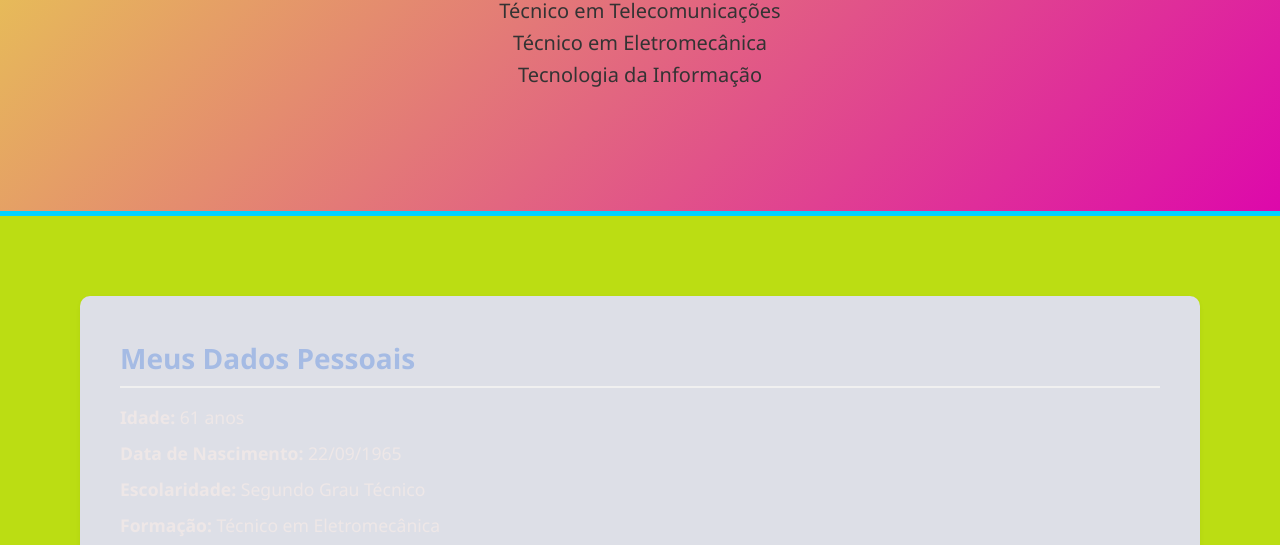
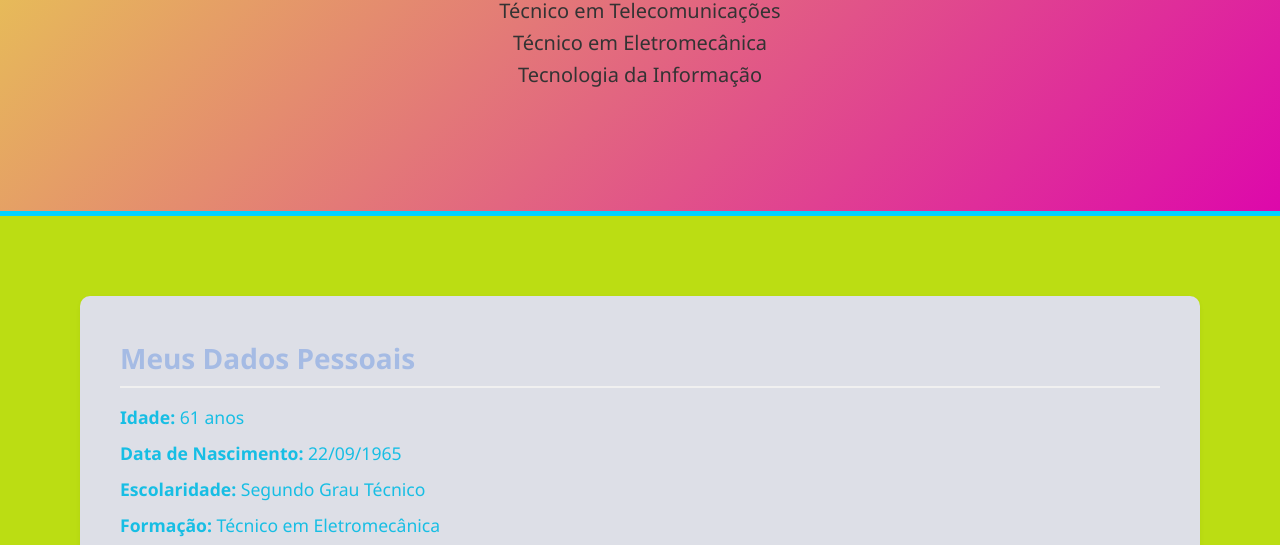
Before and after one commit to luket61/MeuPortifolio, a plain HTML site: page index.html in a window 1280 px wide. Shown: the part 390-935 px from the top of the page. Drawn offline with Linux system fonts and the light colour scheme.

Commit message:
Update style.css

```diff
--- a/css/style.css
+++ b/css/style.css
@@ -67,8 +67,12 @@ body {
 h2 {
   color: #1a237e;
   font-size: 28px;
+
 }
-
+ul {
+  color: #17bee4;
+  font-size: 20px;
+}
 p {
   color: #333333;
   font-size: 20px;
```
